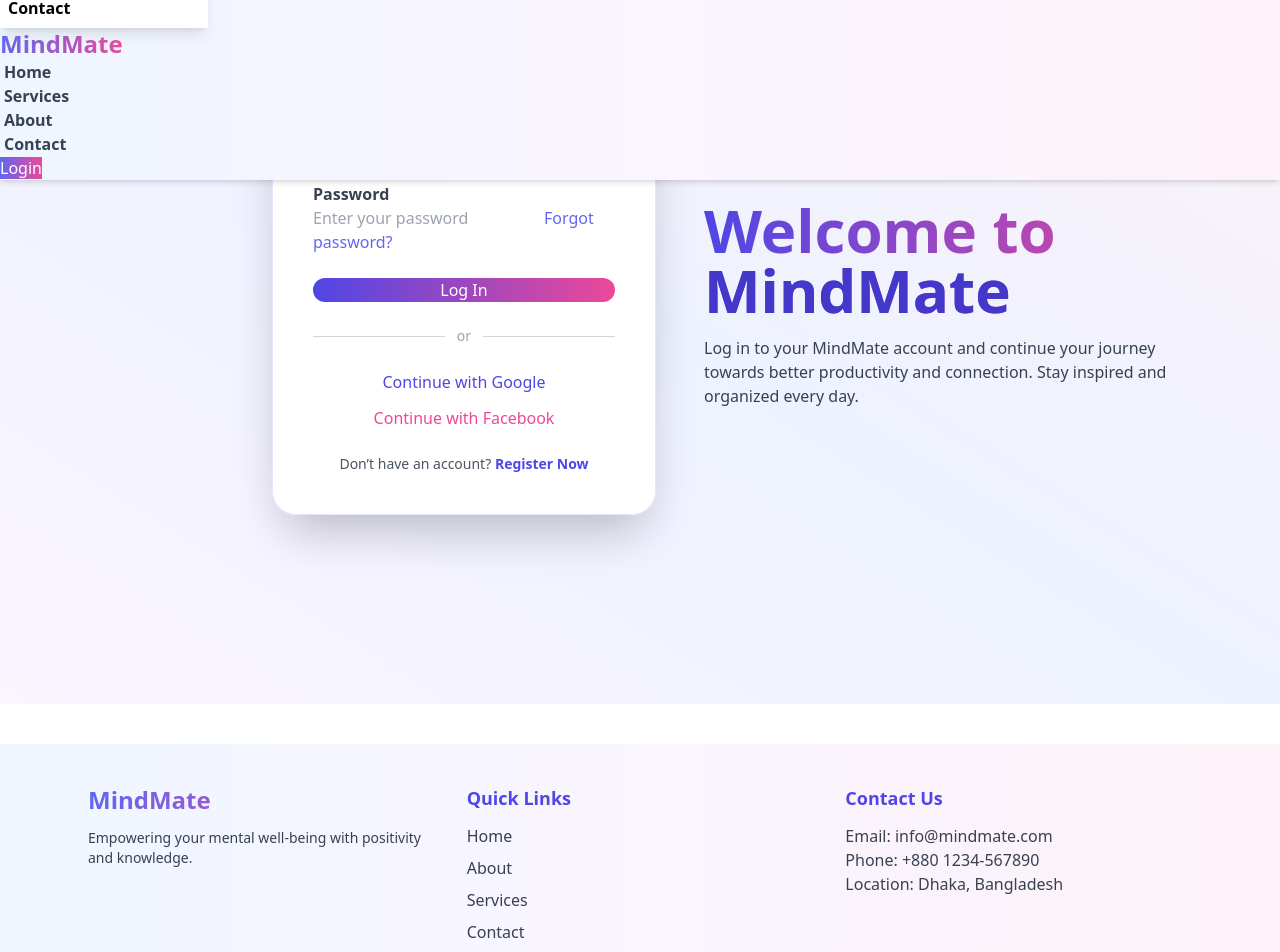
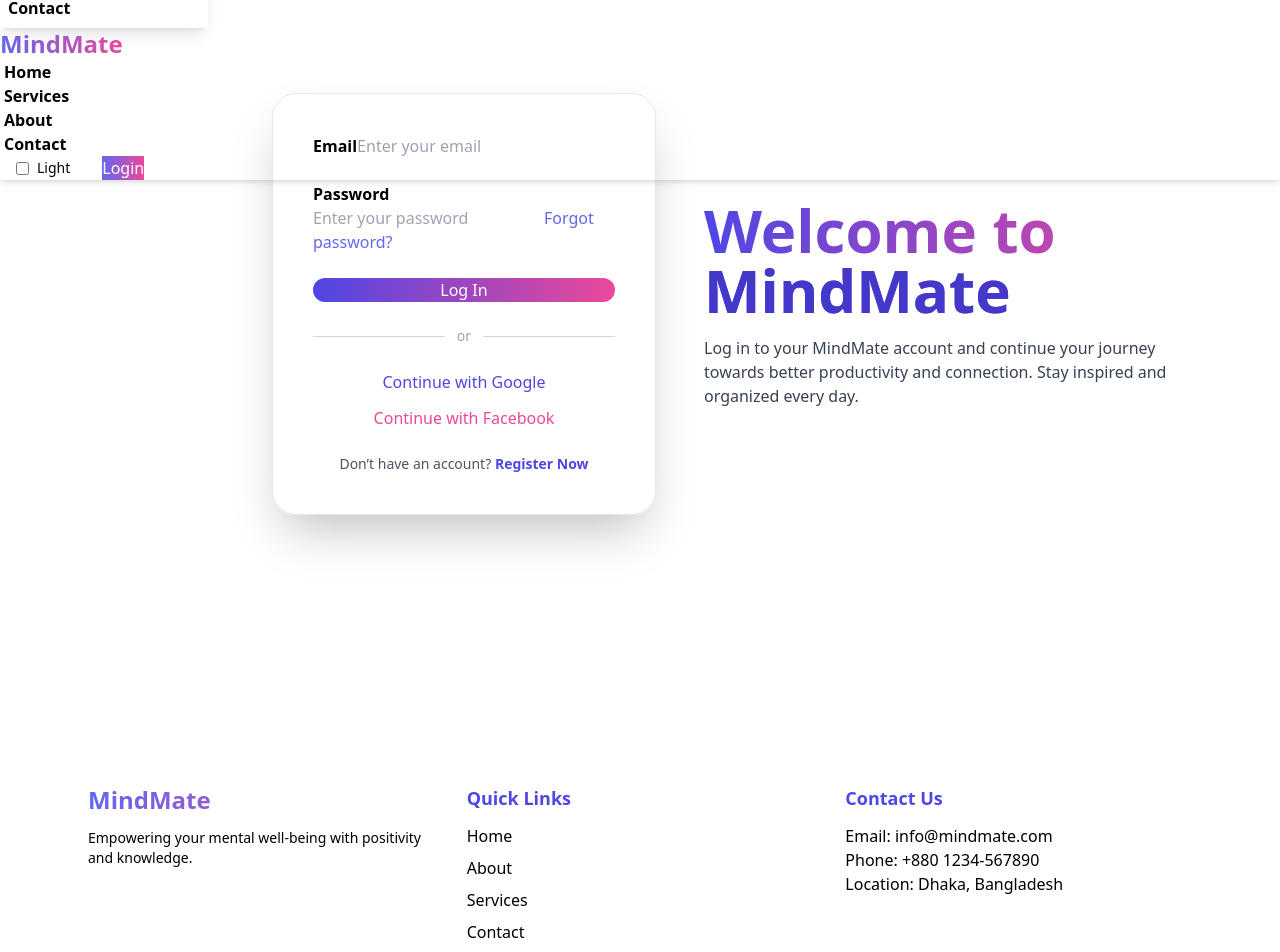
Before and after one commit to Sakibul-hasan83/mindmate_client, a React (Vite) app: page /login in a window 1280 px wide. Shown: the part 96-1048 px from the top of the page. Built offline with nearby package versions, Linux system fonts and the light colour scheme; no server answers.

Commit message:
add toggle

```diff
--- a/src/AuthenticationsElements/Login.jsx
+++ b/src/AuthenticationsElements/Login.jsx
@@ -3,62 +3,52 @@ import { Link } from "react-router-dom";
 import AuthContext from "./AuthContext";
 
 const Login = () => {
-
-    const {loginUser}=useContext(AuthContext)
+  const { loginUser } = useContext(AuthContext);
 
   const handleLogin = (e) => {
     e.preventDefault();
     const form = e.target;
     const email = form.email.value;
     const password = form.password.value;
-    const user = { email, password };
-    console.log(user);
 
-loginUser(email,password)
-
-.then(res =>{
-   console.log(res.user)
-   alert("Successfully Login")
-}
-
-)
-
-.catch(err=>{
-  alert('User not Login ',err.message)
-})
-
-
-
-  }
+    loginUser(email, password)
+      .then((res) => {
+        console.log(res.user);
+        alert("Successfully Login");
+      })
+      .catch((err) => {
+        alert("User not Login: " + err.message);
+      });
+  };
 
   return (
-    <div className="min-h-screen flex items-center justify-center bg-gradient-to-tr from-purple-50 via-indigo-50 to-pink-50 px-4">
+    <div className="min-h-screen flex items-center justify-center bg-base-100 dark:bg-gray-900 text-base-content dark:text-gray-200 px-4 transition-colors duration-300">
       <div className="flex flex-col lg:flex-row-reverse items-center gap-12 w-full max-w-6xl">
 
         {/* Hero Text */}
         <div className="text-center lg:text-left max-w-lg">
           <h1 className="text-5xl sm:text-6xl font-extrabold text-transparent bg-clip-text bg-gradient-to-r from-indigo-600 to-pink-500">
-            Welcome to <span className="text-indigo-700">MindMate</span>
+            Welcome to <span className="text-indigo-700 dark:text-indigo-400">MindMate</span>
           </h1>
-          <p className="mt-4 text-gray-700">
+          <p className="mt-4 text-gray-700 dark:text-gray-300">
             Log in to your MindMate account and continue your journey towards better productivity and connection. Stay inspired and organized every day.
           </p>
         </div>
 
         {/* Login Card */}
-        <div className="bg-white/95 backdrop-blur-lg rounded-3xl shadow-2xl w-full max-w-sm p-8 sm:p-10 transition-all duration-300 hover:shadow-3xl border border-indigo-100">
+        <div className="bg-base-100 dark:bg-gray-800/95 backdrop-blur-lg rounded-3xl shadow-2xl w-full max-w-sm p-8 sm:p-10 border border-gray-200 dark:border-gray-700 transition-colors duration-300">
           <form onSubmit={handleLogin} className="space-y-6">
 
             {/* Email Field */}
             <div className="form-control">
               <label className="label">
-                <span className="label-text font-semibold text-gray-700">Email</span>
+                <span className="label-text font-semibold">Email</span>
               </label>
               <input
                 type="email"
                 name="email"
                 placeholder="Enter your email"
-                className="input input-bordered rounded-xl focus:ring-2 focus:ring-indigo-400 focus:outline-none transition-all duration-300"
+                className="input input-bordered rounded-xl focus:ring-2 focus:ring-indigo-400 focus:outline-none dark:bg-gray-700 dark:text-gray-200"
                 required
               />
             </div>
@@ -66,17 +56,20 @@ loginUser(email,password)
             {/* Password Field */}
             <div className="form-control">
               <label className="label">
-                <span className="label-text font-semibold text-gray-700">Password</span>
+                <span className="label-text font-semibold">Password</span>
               </label>
               <input
                 type="password"
                 name="password"
                 placeholder="Enter your password"
-                className="input input-bordered rounded-xl focus:ring-2 focus:ring-pink-400 focus:outline-none transition-all duration-300"
+                className="input input-bordered rounded-xl focus:ring-2 focus:ring-pink-400 focus:outline-none dark:bg-gray-700 dark:text-gray-200"
                 required
               />
               <label className="label">
-                <a href="#" className="text-indigo-500 hover:text-pink-500 link link-hover transition-colors">
+                <a
+                  href="#"
+                  className="text-indigo-500 dark:text-indigo-400 hover:text-pink-500 dark:hover:text-pink-400 link link-hover transition-colors"
+                >
                   Forgot password?
                 </a>
               </label>
@@ -91,25 +84,28 @@ loginUser(email,password)
 
             {/* Or Divider */}
             <div className="flex items-center justify-center gap-3 my-2">
-              <hr className="border-gray-300 w-full" />
-              <span className="text-gray-400 text-sm">or</span>
-              <hr className="border-gray-300 w-full" />
+              <hr className="border-gray-300 dark:border-gray-600 w-full" />
+              <span className="text-gray-400 dark:text-gray-500 text-sm">or</span>
+              <hr className="border-gray-300 dark:border-gray-600 w-full" />
             </div>
 
             {/* Social Login Buttons */}
             <div className="flex flex-col gap-3">
-              <button className="btn btn-outline w-full border-indigo-500 text-indigo-600 hover:bg-indigo-50 hover:text-indigo-700 rounded-xl transition-all duration-300">
+              <button className="btn btn-outline w-full border-indigo-500 text-indigo-600 dark:text-indigo-400 dark:border-indigo-400 hover:bg-indigo-50 dark:hover:bg-indigo-700/40 rounded-xl transition-colors">
                 Continue with Google
               </button>
-              <button className="btn btn-outline w-full border-pink-500 text-pink-500 hover:bg-pink-50 hover:text-pink-600 rounded-xl transition-all duration-300">
+              <button className="btn btn-outline w-full border-pink-500 text-pink-500 dark:text-pink-400 dark:border-pink-400 hover:bg-pink-50 dark:hover:bg-pink-700/40 rounded-xl transition-colors">
                 Continue with Facebook
               </button>
             </div>
 
             {/* Register Link */}
-            <p className="text-center text-gray-600 text-sm mt-4">
+            <p className="text-center text-gray-600 dark:text-gray-300 text-sm mt-4">
               Don’t have an account?{" "}
-              <Link  to="/signup" className="text-indigo-600 hover:text-pink-500 font-semibold transition-colors">
+              <Link
+                to="/signup"
+                className="text-indigo-600 dark:text-indigo-400 hover:text-pink-500 dark:hover:text-pink-400 font-semibold transition-colors"
+              >
                 Register Now
               </Link>
             </p>
--- a/src/Home.jsx
+++ b/src/Home.jsx
@@ -2,8 +2,12 @@ import React from 'react';
 
 const Home = () => {
   return (
-    <div>
-      home
+    <div className="min-h-screen bg-base-100 dark:bg-gray-900 text-base-content dark:text-gray-200 transition-colors duration-300 flex flex-col items-center justify-center">
+      <h1 className="text-4xl font-bold mb-4">Welcome to MindMate</h1>
+      <p className="text-lg text-center max-w-xl">
+        Empowering your mental well-being with positivity and knowledge.
+        Toggle the switch in the Navbar to see Dark/Light mode in action!
+      </p>
     </div>
   );
 }
--- a/src/Layout.jsx
+++ b/src/Layout.jsx
@@ -6,10 +6,10 @@ import Footer from './SharedElements/Footer';
 
 const Layout = () => {
   return (
-    <div>
-     <Navbar></Navbar>
-     <Outlet></Outlet>
-     <Footer></Footer>
+    <div className="min-h-screen bg-base-100 text-base-content transition-colors duration-300">
+      <Navbar />
+      <Outlet />
+      <Footer />
     </div>
   );
 }
--- a/src/SharedElements/Footer.jsx
+++ b/src/SharedElements/Footer.jsx
@@ -2,7 +2,7 @@ import React from "react";
 
 const Footer = () => {
   return (
-    <footer className="bg-gradient-to-r from-blue-50 via-purple-50 to-pink-50 text-gray-700 mt-10">
+    <footer className="bg-base-100 dark:bg-gray-900 text-base-content dark:text-gray-200 mt-10 transition-colors duration-300">
       <div className="max-w-6xl mx-auto px-6 py-10 grid grid-cols-1 md:grid-cols-3 gap-8">
 
         {/* Brand Section */}
@@ -17,30 +17,52 @@ const Footer = () => {
 
         {/* Quick Links */}
         <div>
-          <h3 className="text-lg font-semibold mb-3 text-indigo-600">
+          <h3 className="text-lg font-semibold mb-3 text-indigo-600 dark:text-indigo-400">
             Quick Links
           </h3>
           <ul className="space-y-2">
-            <li><a className="hover:text-pink-500 transition-all duration-300">Home</a></li>
-            <li><a className="hover:text-pink-500 transition-all duration-300">About</a></li>
-            <li><a className="hover:text-pink-500 transition-all duration-300">Services</a></li>
-            <li><a className="hover:text-pink-500 transition-all duration-300">Contact</a></li>
+            <li>
+              <a className="hover:text-pink-500 dark:hover:text-pink-400 transition-all duration-300">
+                Home
+              </a>
+            </li>
+            <li>
+              <a className="hover:text-pink-500 dark:hover:text-pink-400 transition-all duration-300">
+                About
+              </a>
+            </li>
+            <li>
+              <a className="hover:text-pink-500 dark:hover:text-pink-400 transition-all duration-300">
+                Services
+              </a>
+            </li>
+            <li>
+              <a className="hover:text-pink-500 dark:hover:text-pink-400 transition-all duration-300">
+                Contact
+              </a>
+            </li>
           </ul>
         </div>
 
         {/* Contact Info */}
         <div>
-          <h3 className="text-lg font-semibold mb-3 text-indigo-600">
+          <h3 className="text-lg font-semibold mb-3 text-indigo-600 dark:text-indigo-400">
             Contact Us
           </h3>
-          <p>Email: <span className="font-medium">info@mindmate.com</span></p>
-          <p>Phone: <span className="font-medium">+880 1234-567890</span></p>
-          <p>Location: <span className="font-medium">Dhaka, Bangladesh</span></p>
+          <p>
+            Email: <span className="font-medium">info@mindmate.com</span>
+          </p>
+          <p>
+            Phone: <span className="font-medium">+880 1234-567890</span>
+          </p>
+          <p>
+            Location: <span className="font-medium">Dhaka, Bangladesh</span>
+          </p>
         </div>
       </div>
 
       {/* Bottom Section */}
-      <div className="border-t border-gray-300 text-center py-4 text-sm">
+      <div className="border-t border-gray-300 dark:border-gray-700 text-center py-4 text-sm">
         © {new Date().getFullYear()} <span className="font-semibold">MindMate</span>. All rights reserved.
       </div>
     </footer>
--- a/src/SharedElements/Navbar.jsx
+++ b/src/SharedElements/Navbar.jsx
@@ -1,48 +1,60 @@
 import React, { useContext } from "react";
 import { Link } from "react-router-dom";
 import AuthContext from "../AuthenticationsElements/AuthContext";
+import ThemeToggle from "./ThemeToggle";
 
 const Navbar = () => {
+  const { user, logOut } = useContext(AuthContext);
 
-const {user,logOut}=useContext(AuthContext)
-
-const handleLogout =()=>{
-
+  const handleLogout = () => {
     logOut()
-.then(res => console.log(res.user))
-.catch(err => console.log(err.messsage))
-alert("Logout Successfull")
-
-}
-
+      .then((res) => {
+        console.log(res.user);
+        alert("Logout Successful!");
+      })
+      .catch((err) => console.log(err.message));
+  };
 
   const links = (
     <>
       <li>
-        <a className="hover:text-primary font-semibold transition-all duration-300">
+        <Link
+          to="/"
+          className="hover:text-primary dark:hover:text-indigo-400 font-semibold transition-all duration-300"
+        >
           Home
-        </a>
+        </Link>
       </li>
       <li>
-        <a className="hover:text-primary font-semibold transition-all duration-300">
+        <Link
+          to="/services"
+          className="hover:text-primary dark:hover:text-indigo-400 font-semibold transition-all duration-300"
+        >
           Services
-        </a>
+        </Link>
       </li>
       <li>
-        <a className="hover:text-primary font-semibold transition-all duration-300">
+        <Link
+          to="/about"
+          className="hover:text-primary dark:hover:text-indigo-400 font-semibold transition-all duration-300"
+        >
           About
-        </a>
+        </Link>
       </li>
       <li>
-        <a className="hover:text-primary font-semibold transition-all duration-300">
+        <Link
+          to="/contact"
+          className="hover:text-primary dark:hover:text-indigo-400 font-semibold transition-all duration-300"
+        >
           Contact
-        </a>
+        </Link>
       </li>
     </>
   );
 
   return (
-    <div className="navbar bg-gradient-to-r from-blue-50 via-purple-50 to-pink-50 shadow-md fixed top-0 left-0 right-0 z-50">
+    <div className="navbar bg-base-100 dark:bg-gray-800 dark:text-white shadow-md fixed top-0 left-0 right-0 z-50 transition-colors duration-300">
+      {/* Navbar Start */}
       <div className="navbar-start">
         {/* Mobile Menu */}
         <div className="dropdown">
@@ -53,7 +65,7 @@ alert("Logout Successfull")
           >
             <svg
               xmlns="http://www.w3.org/2000/svg"
-              className="h-6 w-6 text-gray-700"
+              className="h-6 w-6 text-current"
               fill="none"
               viewBox="0 0 24 24"
               stroke="currentColor"
@@ -69,38 +81,45 @@ alert("Logout Successfull")
 
           <ul
             tabIndex={0}
-            className="menu menu-sm dropdown-content bg-white rounded-box z-[1] mt-3 w-52 p-2 shadow-lg"
+            className="menu menu-sm dropdown-content bg-base-100 dark:bg-gray-800 rounded-box z-[1] mt-3 w-52 p-2 shadow-lg transition-colors duration-300"
           >
             {links}
           </ul>
         </div>
 
         {/* Logo */}
-        <a className="btn btn-ghost normal-case text-2xl font-bold text-transparent bg-clip-text bg-gradient-to-r from-indigo-500 to-pink-500">
+        <Link
+          to="/"
+          className="btn btn-ghost normal-case text-2xl font-bold text-transparent bg-clip-text bg-gradient-to-r from-indigo-500 to-pink-500"
+        >
           MindMate
-        </a>
+        </Link>
       </div>
 
-      {/* Desktop Menu */}
+      {/* Navbar Center (Desktop Menu) */}
       <div className="navbar-center hidden lg:flex">
-        <ul className="menu menu-horizontal px-1 gap-3 text-gray-700">
-          {links}
-        </ul>
+        <ul className="menu menu-horizontal px-1 gap-3">{links}</ul>
       </div>
 
-      {/* Login Button */}
-      <div className="navbar-end">
-       {
-        user?   <button
+      {/* Navbar End */}
+      <div className="navbar-end flex items-center gap-4">
+        <ThemeToggle />
+
+        {user ? (
+          <button
             onClick={handleLogout}
             className="px-5 py-2 bg-gradient-to-r from-purple-500 to-indigo-600 text-white font-semibold rounded-lg shadow-md hover:from-purple-600 hover:to-indigo-700 transition duration-300 ease-in-out"
           >
             Logout
           </button>
-    :    <Link to={"/login"} className="btn bg-gradient-to-r from-indigo-500 to-pink-500 text-white border-none hover:scale-105 transition-transform duration-300">
+        ) : (
+          <Link
+            to="/login"
+            className="btn bg-gradient-to-r from-indigo-500 to-pink-500 text-white border-none hover:scale-105 transition-transform duration-300"
+          >
             Login
           </Link>
-       }
+        )}
       </div>
     </div>
   );
--- /dev/null
+++ b/src/SharedElements/ThemeToggle.jsx
@@ -0,0 +1,40 @@
+import React, { useEffect, useState } from "react";
+
+const ThemeToggle = () => {
+  const [theme, setTheme] = useState("light");
+
+  useEffect(() => {
+    // localStorage
+    const savedTheme = localStorage.getItem("theme");
+    if (savedTheme) {
+      setTheme(savedTheme);
+      document.querySelector("html").setAttribute("data-theme", savedTheme);
+    } else {
+      document.querySelector("html").setAttribute("data-theme", "light");
+    }
+  }, []);
+
+  // Toggle Function
+  const handleToggle = (e) => {
+    const newTheme = e.target.checked ? "dark" : "light";
+    setTheme(newTheme);
+    document.querySelector("html").setAttribute("data-theme", newTheme);
+    localStorage.setItem("theme", newTheme);
+  };
+
+  return (
+    <label className="flex cursor-pointer gap-2 items-center px-4">
+      <input
+        type="checkbox"
+        className="toggle toggle-error"
+        onChange={handleToggle}
+        checked={theme === "dark"}
+      />
+      <span className="text-sm font-medium">
+        {theme === "dark" ? "Dark" : "Light"}
+      </span>
+    </label>
+  );
+};
+
+export default ThemeToggle;
--- a/tailwind.config.js
+++ b/tailwind.config.js
@@ -7,5 +7,8 @@ export default {
   theme: {
     extend: {},
   },
-  plugins: [require('daisyui'),],
+  plugins: [require("daisyui")],
+  daisyui: {
+    themes: ["light", "dark"], // important!
+  },
 }
```
Also changed, not shown: src/AuthenticationsElements/SignUp.jsx (+26 -36 lines). Lines whose indentation alone changed are shown as unchanged.
